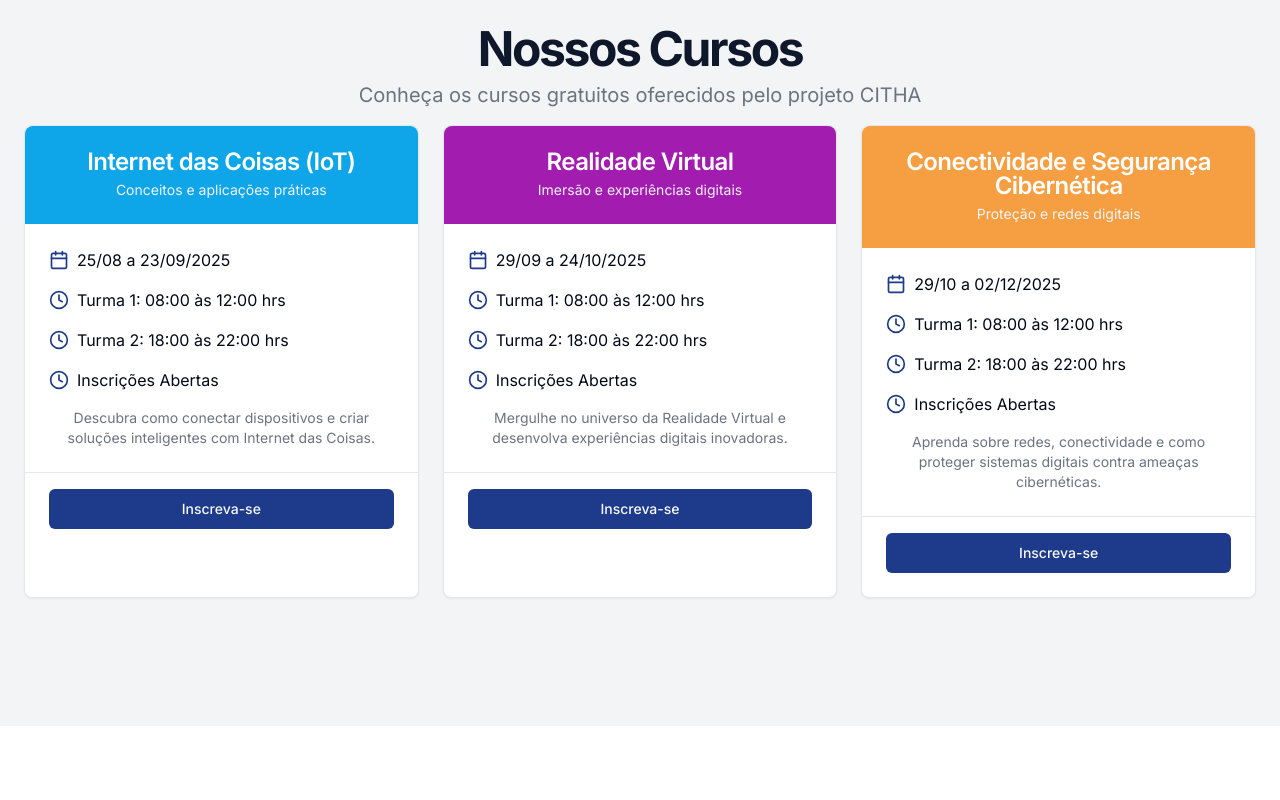
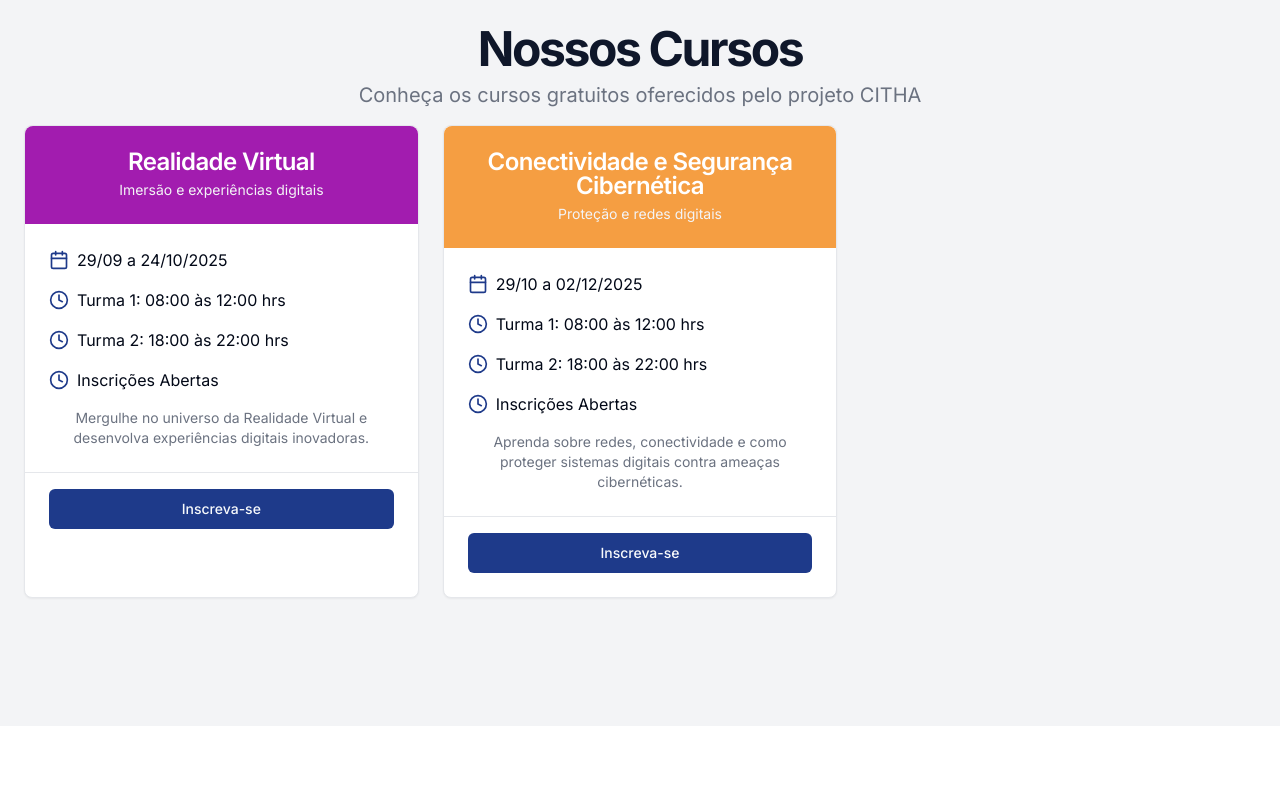
Before and after one commit to FelipeHuffner-Developer/citha-landing-page, a Next.js app: page / in a window 1280 px wide. Shown: the part 640-1440 px from the top of the page. Built offline with nearby package versions, Linux system fonts and the light colour scheme.

Commit message:
Atualização Fase 3

```diff
--- a/app/page.tsx
+++ b/app/page.tsx
@@ -73,46 +73,6 @@ export default function Home() {
             </div>
 
             <div className="grid grid-cols-1 md:grid-cols-3 gap-6 mt-8">
-              {/* Card 4 - Internet das Coisas (IoT) */}
-              <Card className="w-full max-w-md mx-auto cursor-pointer hover:shadow-lg transition-shadow group">
-                <CardHeader className="bg-[#0ea5e9] text-white rounded-t-lg">
-                  <CardTitle>Internet das Coisas (IoT)</CardTitle>
-                  <CardDescription className="text-gray-100">Conceitos e aplicações práticas</CardDescription>
-                </CardHeader>
-                <CardContent className="pt-6">
-                  <div className="space-y-4">
-                    <div className="flex items-center space-x-2">
-                      <Calendar className="h-5 w-5 text-[#1e3a8a]" />
-                      <span>25/08 a 23/09/2025</span>
-                    </div>
-                    <div className="flex items-center space-x-2">
-                      <Clock className="h-5 w-5 text-[#1e3a8a]" />
-                      <span>Turma 1: 08:00 às 12:00 hrs</span>
-                    </div>
-                    <div className="flex items-center space-x-2">
-                      <Clock className="h-5 w-5 text-[#1e3a8a]" />
-                      <span>Turma 2: 18:00 às 22:00 hrs</span>
-                    </div>
-                    <div className="flex items-center space-x-2">
-                      <Clock className="h-5 w-5 text-[#1e3a8a]" />
-                      <span>Inscrições Abertas</span>
-                    </div>
-                    <p className="text-sm text-gray-500 mt-4 group-hover:text-gray-700 transition-colors">
-                      Descubra como conectar dispositivos e criar soluções inteligentes com Internet das Coisas.
-                    </p>
-                  </div>
-                </CardContent>
-                <CardFooter className="border-t pt-4">
-                  <Button asChild className="w-full bg-[#1e3a8a] hover:bg-[#1e3a8a]/90">
-                    <Link
-                      href="https://docs.google.com/forms/d/e/1FAIpQLSfIYCNt1K3o2yiaxvw3KjivwxpQACNNzJo0SRwUF_7ze9g_OA/viewform"
-                      target="_blank"
-                    >
-                      Inscreva-se
-                    </Link>
-                  </Button>
-                </CardFooter>
-              </Card>
               {/* Card 5 - Realidade Virtual */}
               <Card className="w-full max-w-md mx-auto cursor-pointer hover:shadow-lg transition-shadow group">
                 <CardHeader className="bg-[#a21caf] text-white rounded-t-lg">
@@ -207,7 +167,7 @@ export default function Home() {
                 Inscrições Abertas
               </h2>
               <p className="mx-auto max-w-[700px] text-gray-500 md:text-xl">
-                As inscrições para os cursos de Redes Neurais e Visão Computacional estão abertas!
+                As inscrições para os cursos de Realidade Virtual e Cibersegurança estão abertas!
               </p>
             </div>
             <div className="w-full max-w-sm space-y-2">
```
